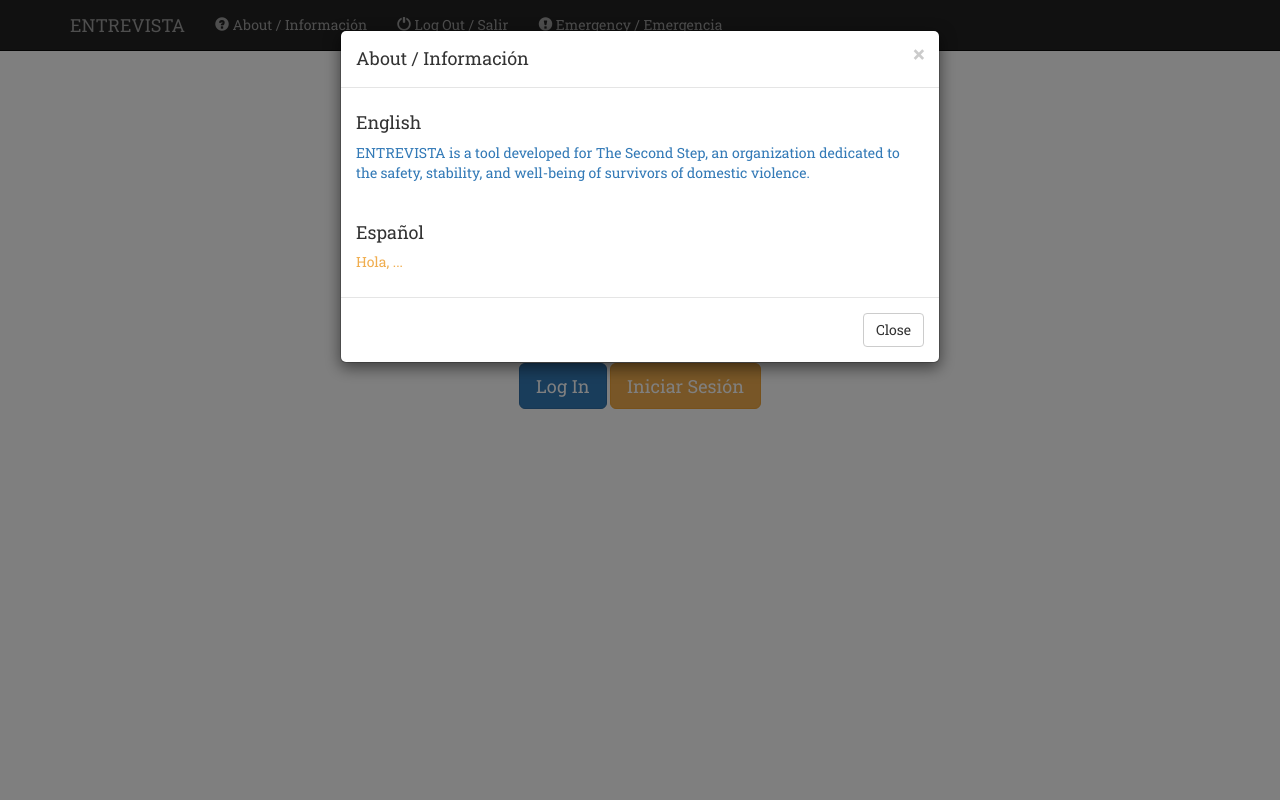
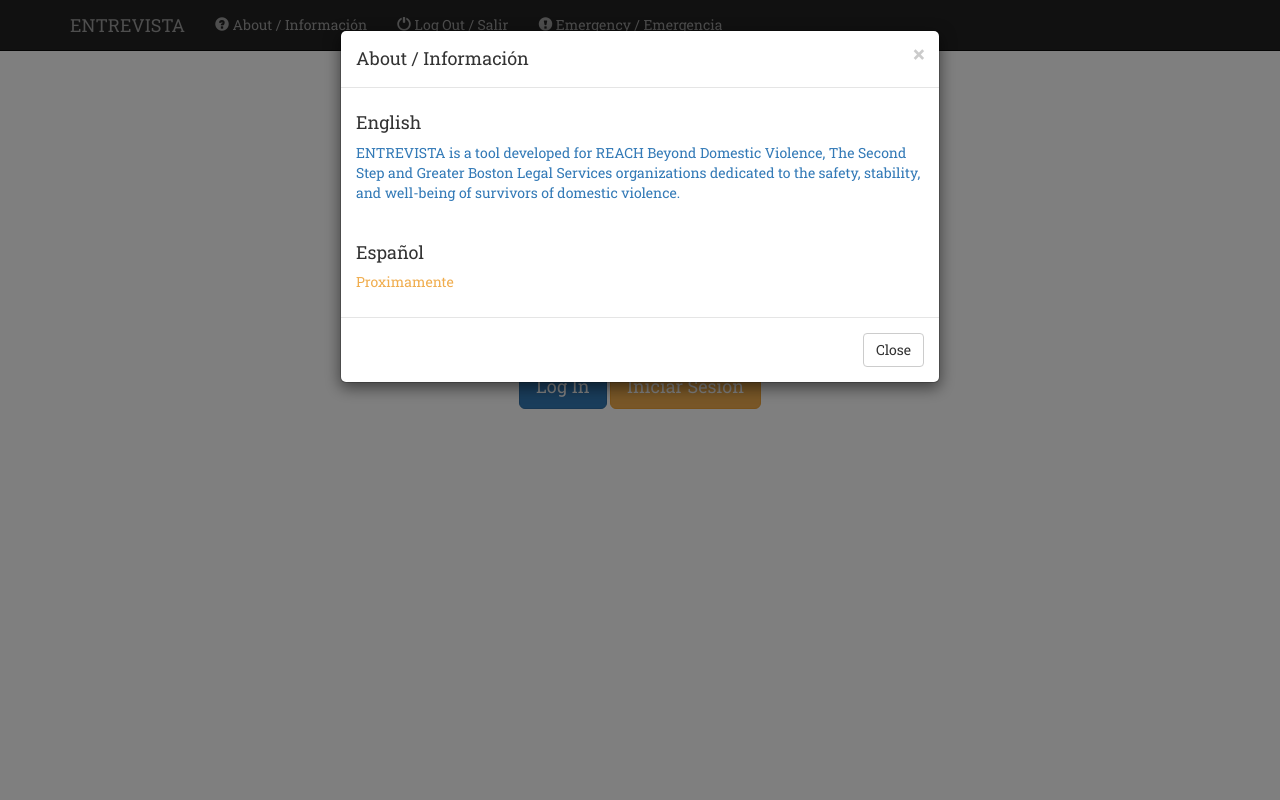
Before and after one commit to sravanti/UVisa, a Django app: page /visas/ in a window 1280 px wide, after a click on "About / Información". Run offline with Django 3.2, Linux system fonts and the light colour scheme; some libraries are stand-ins or nearby versions.

Commit message:
revised about message

```diff
--- a/visas/templates/visas/index.html
+++ b/visas/templates/visas/index.html
@@ -70,10 +70,10 @@
           </div>
           <div class="modal-body">
             <h4>English</h4>
-            <p>ENTREVISTA is a tool developed for The Second Step, an organization dedicated to the safety, stability, and well-being of survivors of domestic violence.</p>
+            <p>ENTREVISTA is a tool developed for REACH Beyond Domestic Violence, The Second Step and Greater Boston Legal Services organizations dedicated to the safety, stability, and well-being of survivors of domestic violence.</p>
             <br>
             <h4>Español</h4>
-            <p><span class="alt-language">Hola, ...</span></p>
+            <p><span class="alt-language">Proximamente</span></p>
           </div>
           <div class="modal-footer">
             <button type="button" class="btn btn-default" data-dismiss="modal">Close</button>
```
